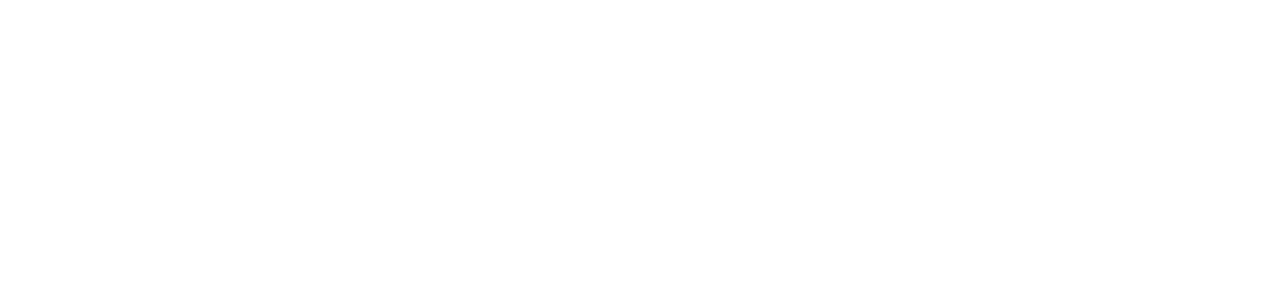
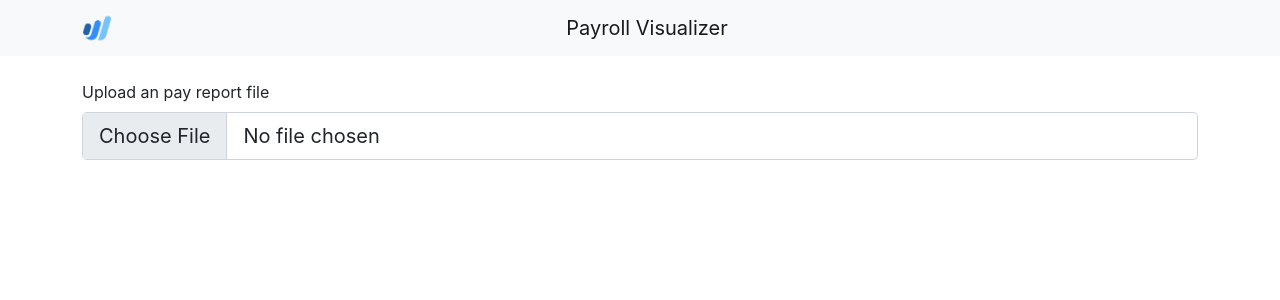
Before and after one commit to wvchallenges/se-challenge-payroll, a React (Create React App) app in the folder frontend/: page / in a window 1280 px wide. Shown: the top 300 px of the page. Built offline with nearby package versions, Linux system fonts and the light colour scheme.

Commit message:
able to upload file through frontend, wave to wire api

```diff
--- a/frontend/public/index.html
+++ b/frontend/public/index.html
@@ -15,6 +15,7 @@
       user's mobile device or desktop. See https://developers.google.com/web/fundamentals/web-app-manifest/
     -->
     <link rel="manifest" href="%PUBLIC_URL%/manifest.json" />
+    <link href="https://cdn.jsdelivr.net/npm/bootstrap@5.0.0-beta2/dist/css/bootstrap.min.css" rel="stylesheet" integrity="sha384-BmbxuPwQa2lc/FVzBcNJ7UAyJxM6wuqIj61tLrc4wSX0szH/Ev+nYRRuWlolflfl" crossorigin="anonymous">
     <!--
       Notice the use of %PUBLIC_URL% in the tags above.
       It will be replaced with the URL of the `public` folder during the build.
@@ -39,5 +40,7 @@
       To begin the development, run `npm start` or `yarn start`.
       To create a production bundle, use `npm run build` or `yarn build`.
     -->
+    <script src="https://cdn.jsdelivr.net/npm/bootstrap@5.0.0-beta2/dist/js/bootstrap.bundle.min.js" integrity="sha384-b5kHyXgcpbZJO/tY9Ul7kGkf1S0CWuKcCD38l8YkeH8z8QjE0GmW1gYU5S9FOnJ0" crossorigin="anonymous"></script>
+
   </body>
 </html>
--- a/frontend/src/App.js
+++ /dev/null
@@ -1,12 +0,0 @@
-import './App.css';
-
-function App() {
-
-  return (
-    <div className="App">
-
-    </div>
-  );
-}
-
-export default App;
--- /dev/null
+++ b/frontend/src/app/App.js
@@ -0,0 +1,18 @@
+import React, {Component} from 'react';
+import Navbar from "../components/Navbar/Navbar";
+import Home from "../components/Home/Home";
+
+class App extends Component {
+  render() {
+    return (
+        <div>
+          <Navbar/>
+          <Home/>
+
+
+        </div>
+    );
+  }
+}
+
+export default App;
--- /dev/null
+++ b/frontend/src/components/Home/Home.js
@@ -0,0 +1,31 @@
+import React, {Component} from 'react';
+
+class Home extends Component {
+
+  constructor() {
+    super();
+    this.state = {
+      selectedFile: null
+    }
+  }
+
+  onChangeHandler = (e) => {
+    this.setState({ selectedFile: e.target.files[0]})
+  }
+  render() {
+    return (
+        <div className="container">
+          <br/>
+          <div>
+            <label htmlFor="formFileLg" className="form-label">Upload an pay report file</label>
+            <input className="form-control form-control-lg" id="formFileLg"
+                   type="file" onChange={this.onChangeHandler}/>
+          </div>
+          {this.state['selectedFile'] ? this.state.selectedFile.name : ""}
+
+        </div>
+    );
+  }
+}
+
+export default Home;
--- /dev/null
+++ b/frontend/src/components/Navbar/Navbar.js
@@ -0,0 +1,20 @@
+import React, {Component} from 'react';
+
+class Navbar extends Component {
+  render() {
+    return (
+        <div>
+          <nav class="navbar navbar-light bg-light">
+            <div class="container" style={{"textAlign": "center"}}>
+              <a class="navbar-brand" href="#" style={{"width":"100%"}}>
+                <img src="/wave.png" alt="" width="30" height="30" style={{"float":"left"}}/>
+                Payroll Visualizer
+              </a>
+            </div>
+          </nav>
+        </div>
+    );
+  }
+}
+
+export default Navbar;
--- a/frontend/src/index.js
+++ b/frontend/src/index.js
@@ -1,7 +1,7 @@
 import React from 'react';
 import ReactDOM from 'react-dom';
 import './index.css';
-import App from './App';
+import App from './app/App'
 
 ReactDOM.render(
   <React.StrictMode>
```
Also changed, not shown: frontend/public/wave.png (added), frontend/src/App.css (deleted).
